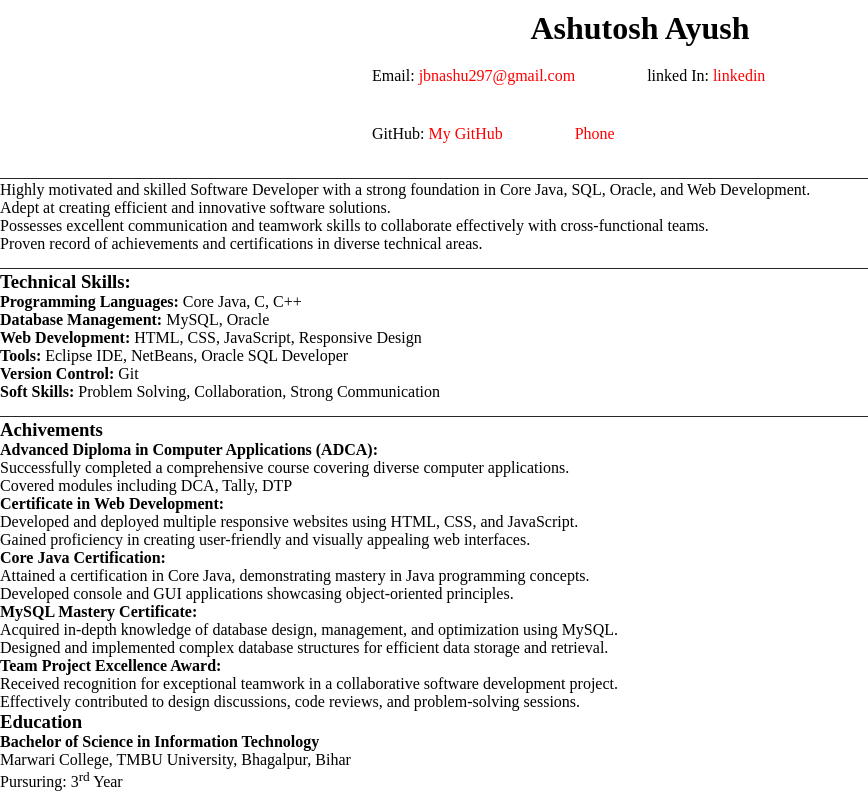
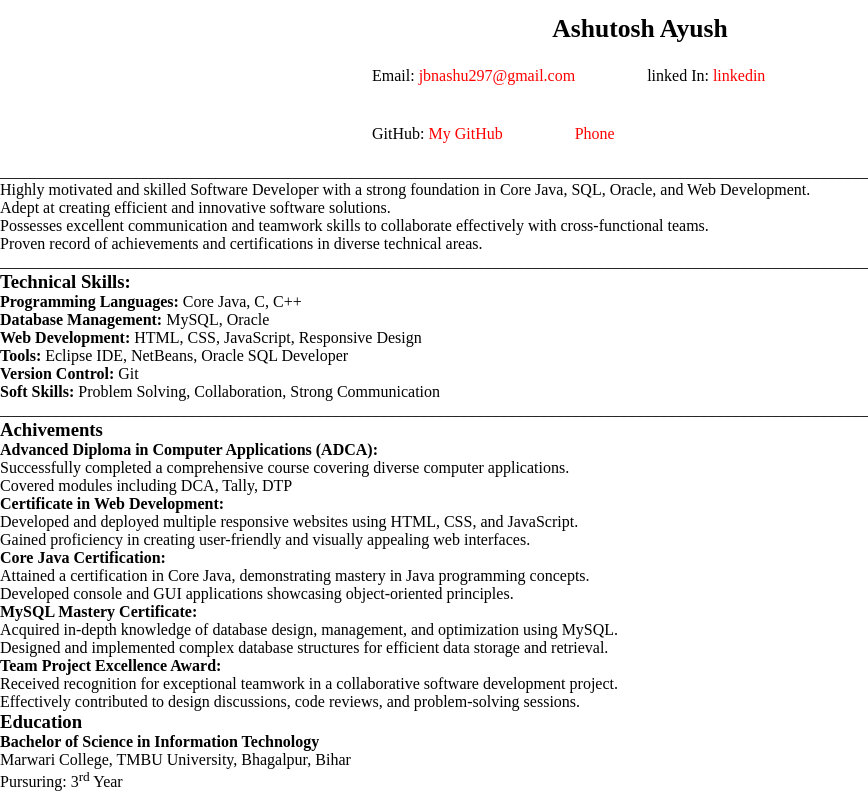
Before and after one commit to Ashutosh-JavaDev/My_Java_project, a plain HTML site: page index.html in a window 1280 px wide. In both pictures the pointer is over the element "Ashutosh Ayush". Shown: the top 794 px of the page, without its empty margins (0-868 px from the left). Drawn offline with Linux system fonts and the light colour scheme; files that its build step writes are made by us from their sources.

Commit message:
My Resume

```diff
--- a/Html/My_project/style.css
+++ b/Html/My_project/style.css
@@ -16,10 +16,18 @@
     margin-left:25%;
     width: 50%;
 }
-#heading h2{
+#heading h2 {
     text-align: center;
     font-size: xx-large;
-}
+    transform: scale(1.0); /* Start with a smaller size */
+    transition: transform 0.5s ease; /* Add a transition effect for smooth scaling */
+  }
+
+  #heading h2:hover {
+    transform: scale(0.8); /* Enlarge the text on hover */
+  }
+
+
 #heading  li{
     list-style: none;
     float: left;
```
